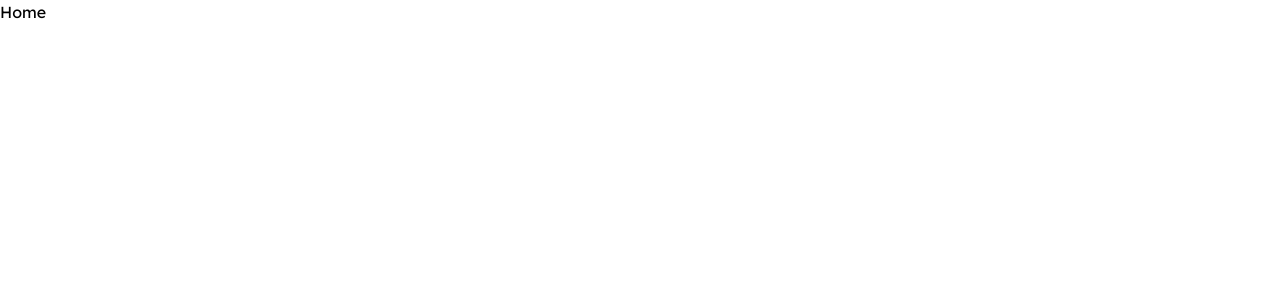
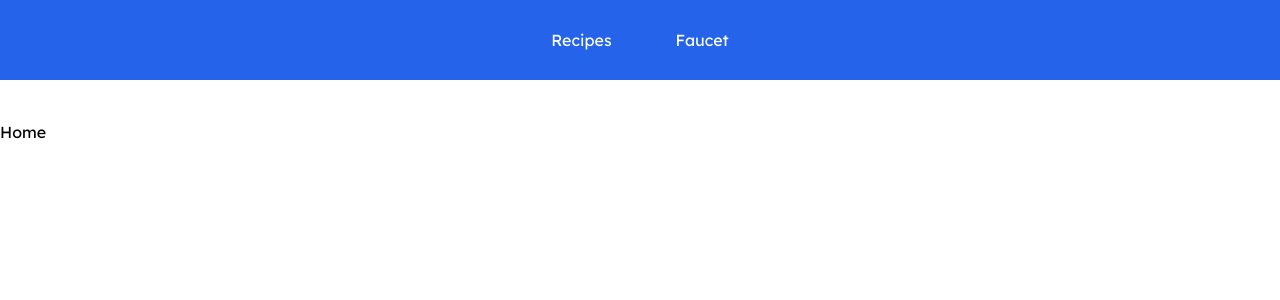
Before and after one commit to orlandocsosa/stellar-chef, a SvelteKit app: page / in a window 1280 px wide. Shown: the top 300 px of the page. Built offline with nearby package versions, Linux system fonts and the light colour scheme.

Commit message:
Add Header with the recipes and faucet links

```diff
--- a/src/routes/+layout.svelte
+++ b/src/routes/+layout.svelte
@@ -5,4 +5,9 @@
 <head>
   <title>Stellar Chef</title>
 </head>
+
+<header class="w-full flex flex-row items-center justify-center gap-16 bg-blue-600 h-20 mb-10">
+  <a class="text-white" href="/stellar-chef/">Recipes</a>
+  <a class="text-white" href="/stellar-chef/faucet">Faucet</a>
+</header>
 <slot />
```
